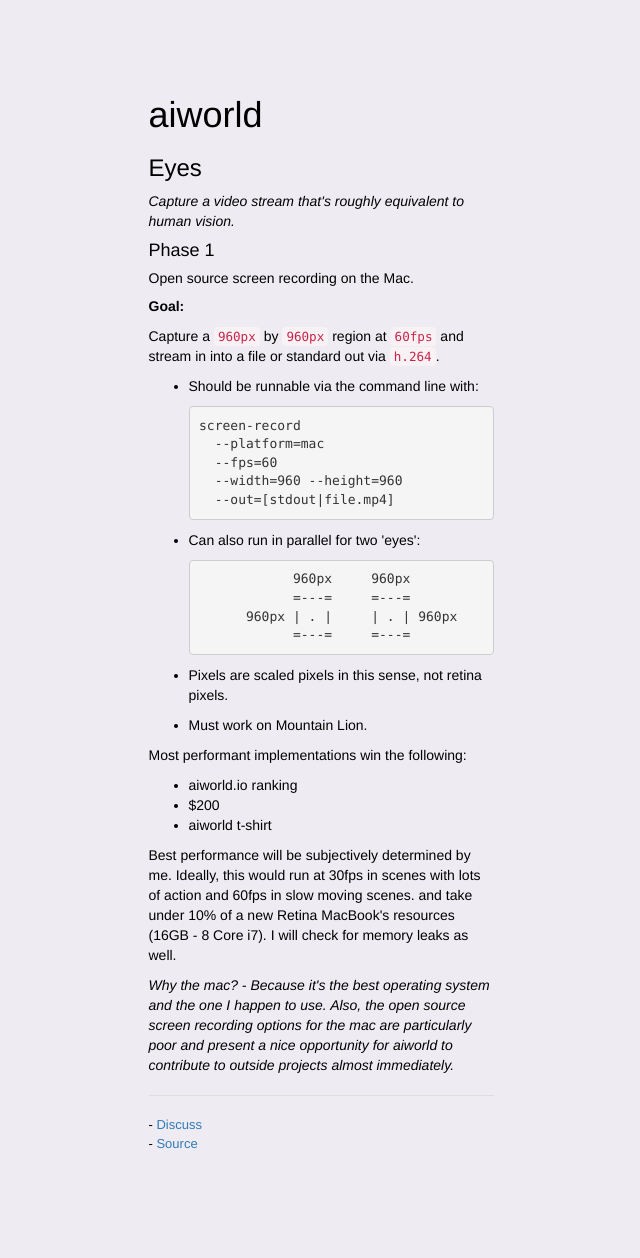
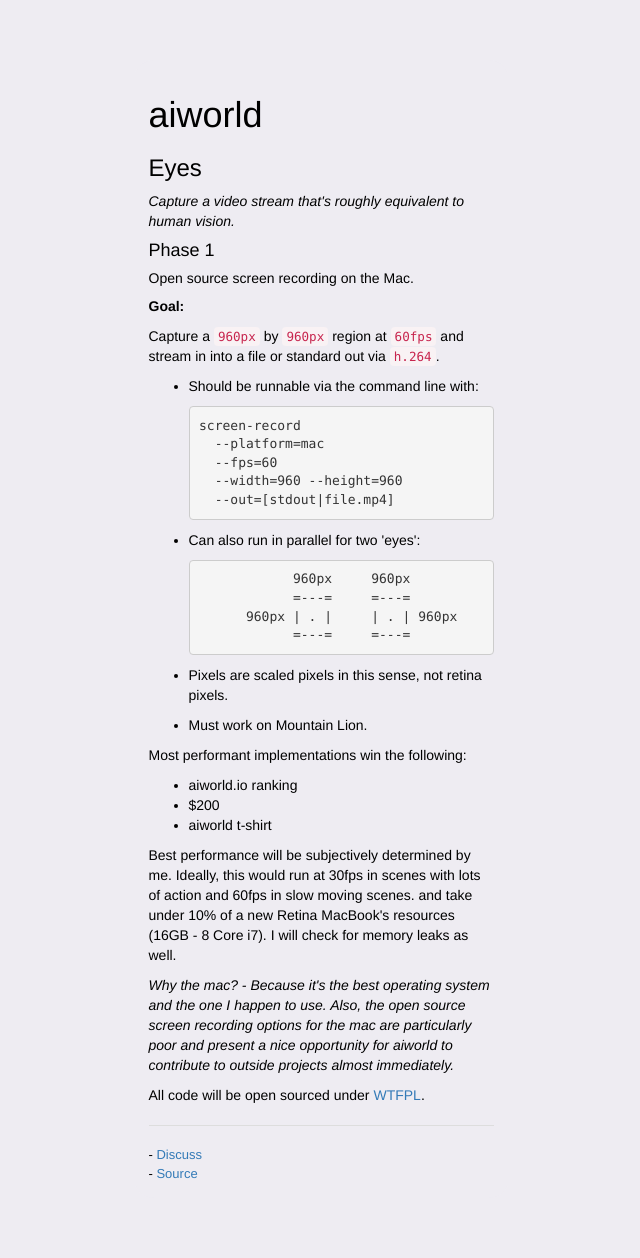
Before and after one commit to aiworld/aiworld.github.com, a Jekyll site: the page built from eyes.md, in a window 1280 px wide. Shown: the whole page, without its empty margins (319-959 px from the left). Built offline with Jekyll 4.4.1, drawn with Linux system fonts in a browser that asks for light colours; nearby versions of some CDN libraries; library files that are not in the unit come from our copies; before the commit the page ends 1228 px from its top, so only the background shows below that.

Commit message:
Added WTFPL note.

```diff
--- a/eyes.md
+++ b/eyes.md
@@ -48,3 +48,5 @@
 
 _Why the mac? - Because it&#39;s the best operating system and the one I happen to use. Also, the open source screen recording options
 for the mac are particularly poor and present a nice opportunity for aiworld to contribute to outside projects almost immediately._
+
+All code will be open sourced under [WTFPL](https://en.wikipedia.org/wiki/WTFPL).
```
